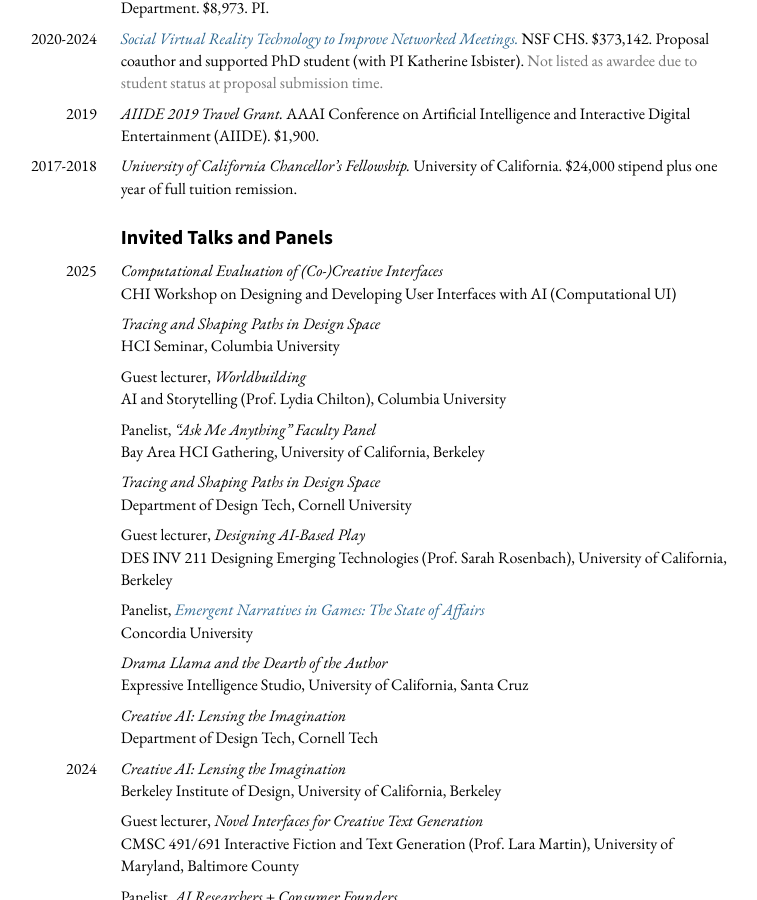
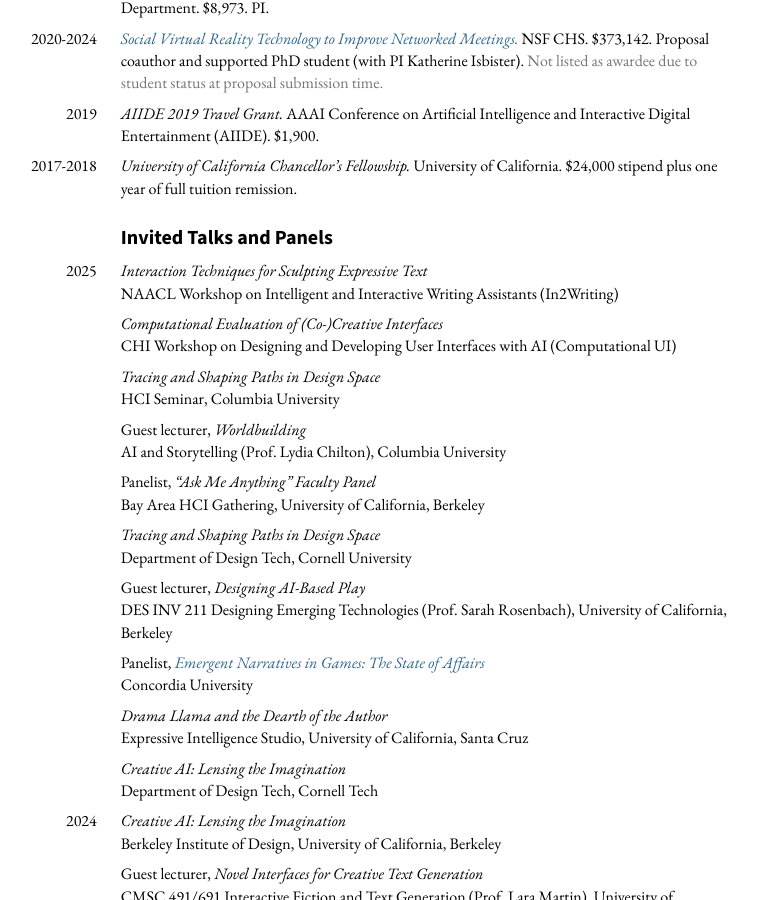
Before and after one commit to mkremins/mkremins.github.io, a Jekyll site: the page built from cv/index.html, in a window 1280 px wide and 900 px high, scrolled down 7536 px. Shown: the whole window, without its empty margins (262-1019 px from the left). Built offline with Jekyll 4.4.1, drawn with Linux system fonts in a browser that asks for light colours.

Commit message:
Add In2Writing 2025 talk

```diff
--- a/_data/talks.json
+++ b/_data/talks.json
@@ -1,4 +1,11 @@
 [
+{
+  "title": "Interaction Techniques for Sculpting Expressive Text",
+  "url": "",
+  "year": "2025",
+  "venue": "In2Writing @ NAACL",
+  "venue_long": "NAACL Workshop on Intelligent and Interactive Writing Assistants (In2Writing)",
+},
 {
   "title": "Computational Evaluation of (Co-)Creative Interfaces",
   "url": "",
```
